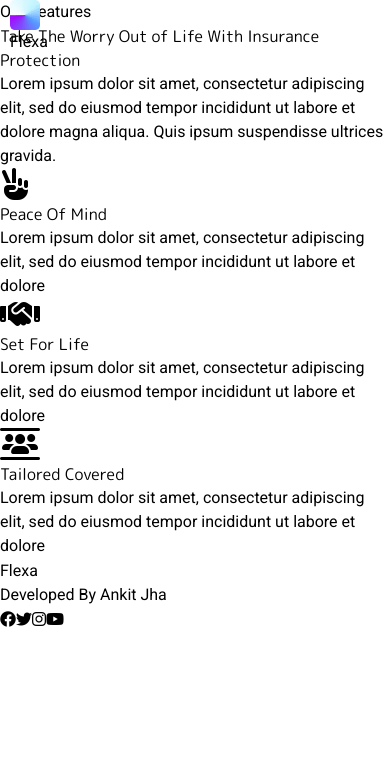
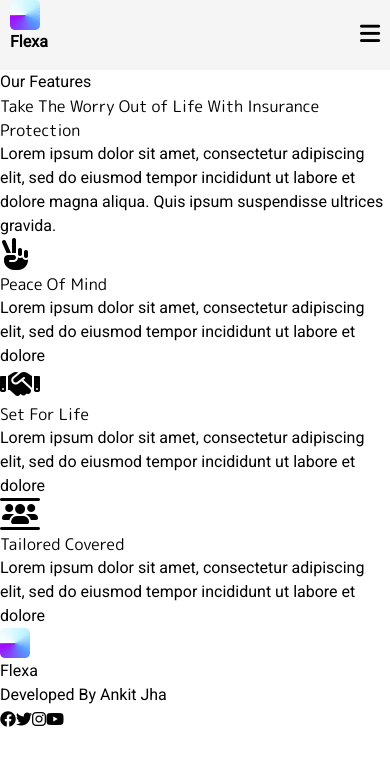
Before and after one commit to ankitjhagithub21/flexa, a React (Vite) app: page /features in a window 390 px wide. Shown: the top 766 px of the page. Built offline with nearby package versions, Linux system fonts and the light colour scheme.

Commit message:
fixes navbar

```diff
--- a/src/App.css
+++ b/src/App.css
@@ -14,7 +14,7 @@ p, a,h2,button{
 .feature:hover{
   background-color:#00b894;
   color: white;
-
+  cursor: pointer;
   transition: 0.5s;
   transform: translateY(-8px);
 
@@ -25,9 +25,14 @@ p, a,h2,button{
 .client:hover{
   transform: translateY(-5px);
 
+  cursor: pointer;
 }
 
+#logo{
 
+  font-weight: bold;
+
+}
 
 
 #menuIcon{
@@ -48,18 +53,23 @@ p, a,h2,button{
     left: 10px;
     z-index: 999;
   }
+  header{
+    background-color: whitesmoke;
+    height: 70px;
+  }
 
   #navContainer {
-    position: fixed;
+
     height: 100%;
     z-index: 999;
+
   }
 
   #nav {
     position: absolute;
     flex-direction: column;
     background-color: whitesmoke;
-    top: 60px; /* Adjusted top position to account for header height */
+    top: 0px; /* Adjusted top position to account for header height */
     width: 100%;
     height: 100%;
     gap: 20px;
--- a/src/components/Footer.jsx
+++ b/src/components/Footer.jsx
@@ -6,8 +6,10 @@ const Footer = () => {
     <footer className= "body-font">
     <div className="container px-5 py-4 mx-auto flex items-center sm:flex-row flex-col">
       <a className="flex title-font font-medium items-center md:justify-start justify-center text-gray-900" href='https://codewithankit.netlify.app'>
+        <img src="/logo.png" alt="logo" width={30} />
+        <span className="ml-3 text-2xl text-green-500  font-bold">
 
-        <span className="ml-3 text-2xl text-green-500">Flexa</span>
+          Flexa</span>
       </a>
       <p className="text-base sm:ml-4 sm:pl-4 sm:border-l-2 sm:border-gray-200 sm:py-2 sm:mt-0 mt-4">
 
--- a/src/components/Navbar.jsx
+++ b/src/components/Navbar.jsx
@@ -14,12 +14,12 @@ const Navbar = () => {
       <div className={`container mx-auto flex flex-wrap p-5 flex-col md:flex-row items-center`} id='navContainer'>
         <a className="flex title-font font-medium items-center text-gray-900 mb-4 md:mb-0" id='logo'>
           <img src="/logo.png" alt="logo" width={30}/>
-          <span className="ml-3 text-xl">Flexa</span>
+          <span className="ml-3 text-2xl text-green-500">Flexa</span>
         </a>
         <nav className={`md:ml-auto flex flex-wrap items-center text-base justify-center ${active ? 'active' : ''}`} id='nav'>
           {
             links.map((link) => (
-              <Link key={link.id} to={`${link.path}`} className='mr-5 hover:text-gray-900'>{link.name}</Link>
+              <Link key={link.id} to={`${link.path}`} className='mr-5 hover:text-gray-900' onClick={toggleMenu}>{link.name}</Link>
             ))
           }
         </nav>
```
